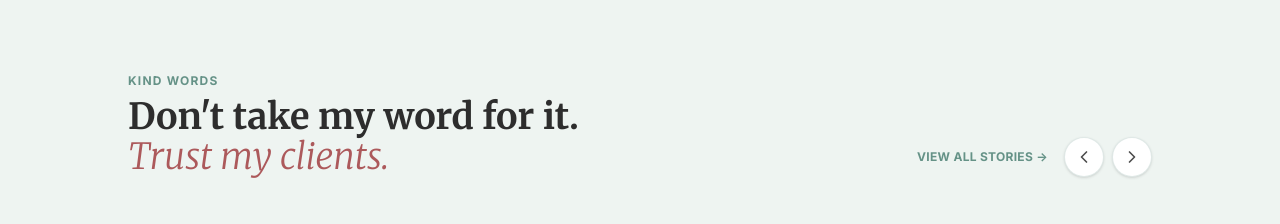
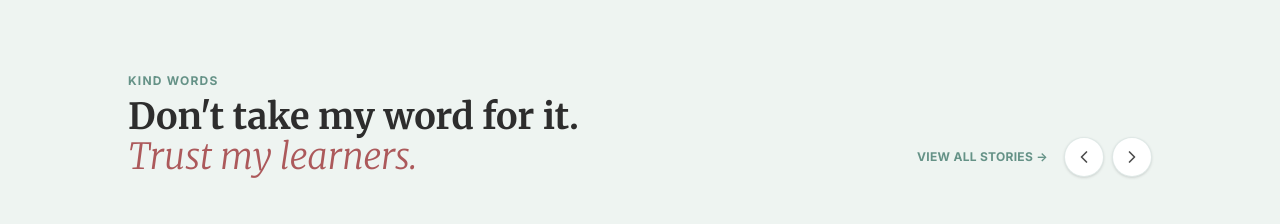
Before and after one commit to design-park/speak-french-with-eva, a React (Vite) app: page / in a window 1280 px wide. Shown: the part 3880-4104 px from the top of the page. Built offline with nearby package versions, Linux system fonts and the light colour scheme; grey boxes are pictures that could not be loaded.

Commit message:
small changes in text

```diff
--- a/src/components/HomeView.tsx
+++ b/src/components/HomeView.tsx
@@ -370,7 +370,7 @@ export const HomeView: React.FC<HomeViewProps> = ({ setCurrentTab, onCtaClick, o
             <div className="space-y-2 text-left">
               <span className="text-xs font-bold uppercase tracking-widest text-[#659287] block">KIND WORDS</span>
               <h2 className="font-serif text-3xl sm:text-4xl font-bold text-[#2D2D2D]">
-                Don't take my word for it. <span className="block text-[#AC595B] italic font-light">Trust my clients.</span>
+                Don't take my word for it. <span className="block text-[#AC595B] italic font-light">Trust my learners.</span>
               </h2>
             </div>
 
@@ -464,8 +464,7 @@ export const HomeView: React.FC<HomeViewProps> = ({ setCurrentTab, onCtaClick, o
               <button
                 key={idx}
                 onClick={() => setCurrentSlide(idx)}
-                className={`h-2 rounded-full transition-all duration-300 cursor-pointer ${
-                  currentSlide === idx
+                className={`h-2 rounded-full transition-all duration-300 cursor-pointer ${currentSlide === idx
                   ? "w-8 bg-[#659287]"
                   : "w-2 bg-[#659287]/25 hover:bg-[#659287]/50"
                   }`}
--- a/src/components/ServicesView.tsx
+++ b/src/components/ServicesView.tsx
@@ -131,7 +131,7 @@ export const ServicesView: React.FC<ServicesViewProps> = ({ onCtaClick, onB1Prog
               "Topic-based lessons that matter to your real life",
               "A built-in community of women who gets you"
             ]}
-            ctaText="Join small-group French classes"
+            ctaText="Learn More About the Program"
             onCtaClick={onB1ProgramClick}
           />
         </div>
```
Lines whose indentation alone changed are shown as unchanged.
